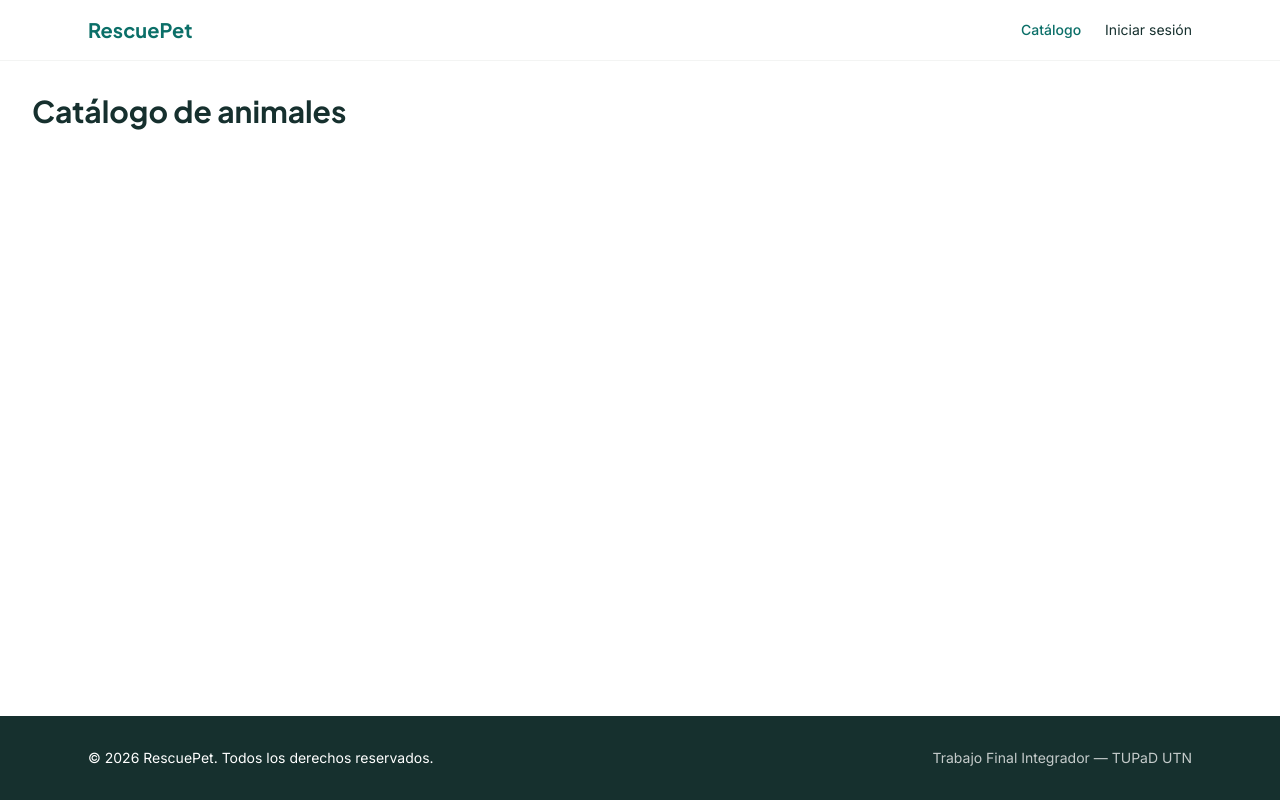
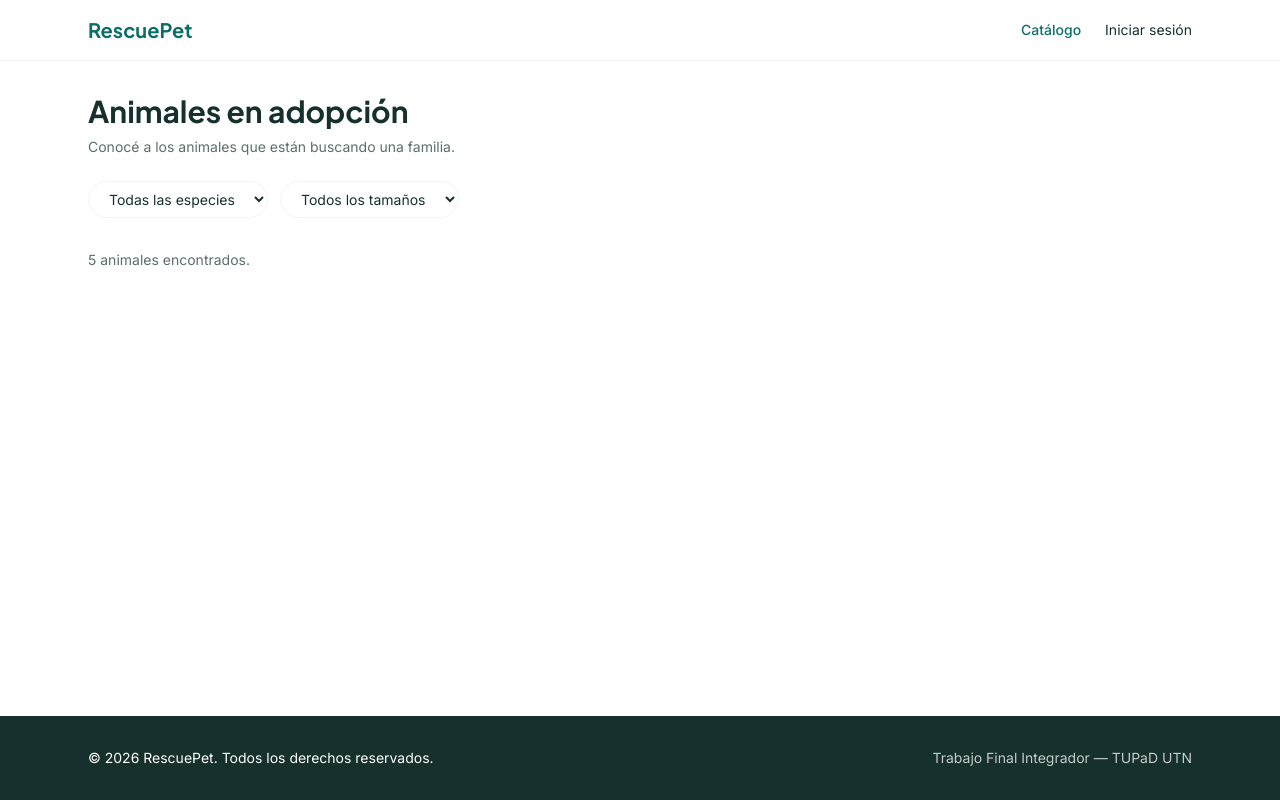
Before and after one commit to M4ss3A/RescuePet, a React (Vite) app in the folder frontend/: page /catalogo in a window 1280 px wide. Built offline with nearby package versions, Linux system fonts and the light colour scheme.

Commit message:
Add Catalogo page with species and size filters
Agrega el estado de filtros (especie, tamano) y los selects correspondientes. El resultado filtrado por ahora solo muestra la cantidad; el renderizado con AnimalCard se agrega en el proximo commit.

```diff
--- a/frontend/src/pages/CatalogoPage.tsx
+++ b/frontend/src/pages/CatalogoPage.tsx
@@ -1,3 +1,54 @@
+import { useState, useMemo } from 'react'
+import { getAnimalesDisponibles } from '../services/animalService'
+import type { Especie, Tamano } from '../types/animal'
+
+const especies: Especie[] = ['Perro', 'Gato', 'Otro']
+const tamanos: Tamano[] = ['Pequeño', 'Mediano', 'Grande']
+
 export function CatalogoPage() {
-  return <h1 className="font-heading font-bold text-3xl p-8">Catálogo de animales</h1>
+  const [especie, setEspecie] = useState<Especie | 'Todas'>('Todas')
+  const [tamano, setTamano] = useState<Tamano | 'Todos'>('Todos')
+
+  const animales = useMemo(() => {
+    return getAnimalesDisponibles().filter((a) => {
+      if (especie !== 'Todas' && a.especie !== especie) return false
+      if (tamano !== 'Todos' && a.tamano !== tamano) return false
+      return true
+    })
+  }, [especie, tamano])
+
+  return (
+    <main className="max-w-6xl mx-auto px-6 py-8">
+      <h1 className="font-heading font-bold text-3xl text-ink mb-2">Animales en adopción</h1>
+      <p className="font-body text-sm text-ink/70 mb-6">
+        Conocé a los animales que están buscando una familia.
+      </p>
+
+      <div className="flex flex-wrap gap-3 mb-8">
+        <select
+          value={especie}
+          onChange={(e) => setEspecie(e.target.value as Especie | 'Todas')}
+          className="border border-surface-muted rounded-full px-4 py-2 font-body text-sm text-ink"
+        >
+          <option value="Todas">Todas las especies</option>
+          {especies.map((e) => (
+            <option key={e} value={e}>{e}</option>
+          ))}
+        </select>
+
+        <select
+          value={tamano}
+          onChange={(e) => setTamano(e.target.value as Tamano | 'Todos')}
+          className="border border-surface-muted rounded-full px-4 py-2 font-body text-sm text-ink"
+        >
+          <option value="Todos">Todos los tamaños</option>
+          {tamanos.map((t) => (
+            <option key={t} value={t}>{t}</option>
+          ))}
+        </select>
+      </div>
+
+      <p className="font-body text-sm text-ink/70">{animales.length} animales encontrados.</p>
+    </main>
+  )
 }
```
